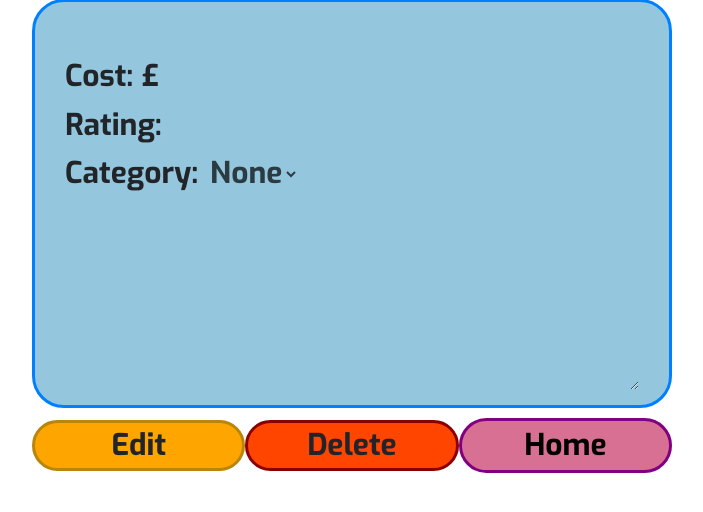
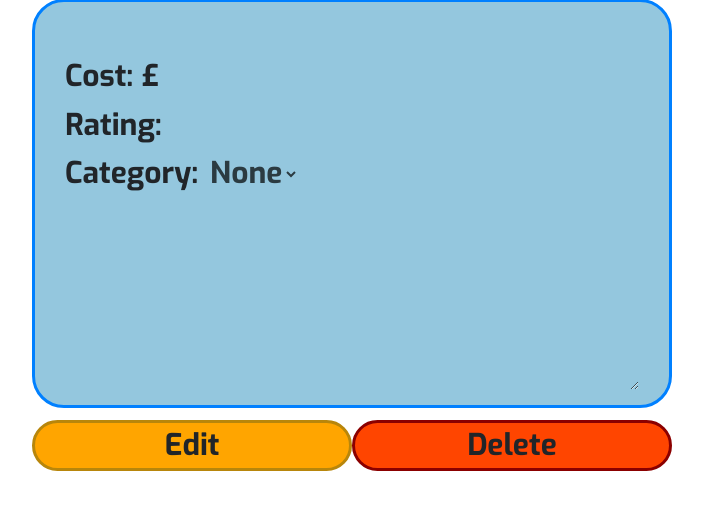
Before and after one commit to Code-Institute-Submissions/FortyTwoFortyTwo-GameList, a Flask app: template templates/info.html in a window 1280 px wide. Shown: the part 136-648 px from the top of the page, without its empty margins (288-991 px from the left). Run offline with Flask 2, Linux system fonts and the light colour scheme; the template is opened without the code that fills it, so the values that code supplies are empty; some libraries are stand-ins or nearby versions.

Commit message:
Remove extra home page button in info page

```diff
--- a/templates/info.html
+++ b/templates/info.html
@@ -65,9 +65,8 @@
 		</div>
 
 		<!-- Buttons -->
-		<p class="text-align-center col-12 offset-0 offset-md-3 col-md-2 no-gutters border-curve color-orange game-edit">Edit</p>
-		<p class="text-align-center col-12 offset-0 col-md-2 no-gutters border-curve color-red game-delete">Delete</p>
-		<a href="/" class="text-align-center col-12 offset-0 col-md-2 no-gutters border-curve color-purple"><p>Home</p></a>
+		<p class="text-align-center col-12 offset-0 offset-md-3 col-md-3 no-gutters border-curve color-orange game-edit">Edit</p>
+		<p class="text-align-center col-12 offset-0 col-md-3 no-gutters border-curve color-red game-delete">Delete</p>
 	</div>
 </body>
 </html>
--- a/templates/new.html
+++ b/templates/new.html
@@ -55,8 +55,8 @@
 		</div>
 
 		<!-- Buttons -->
-		<p class="text-align-center col-12 offset-0 offset-md-3 col-md-2 no-gutters border-curve color-green game-create">Create</p>
-		<a href="/" class="text-align-center col-12 col-md-2 no-gutters border-curve color-orange"><p>Cancel</p></a>
+		<p class="text-align-center col-12 offset-0 offset-md-3 col-md-3 no-gutters border-curve color-green game-create">Create</p>
+		<a href="/" class="text-align-center col-12 col-md-3 no-gutters border-curve color-orange"><p>Cancel</p></a>
 	</div>
 </body>
 </html>
```
